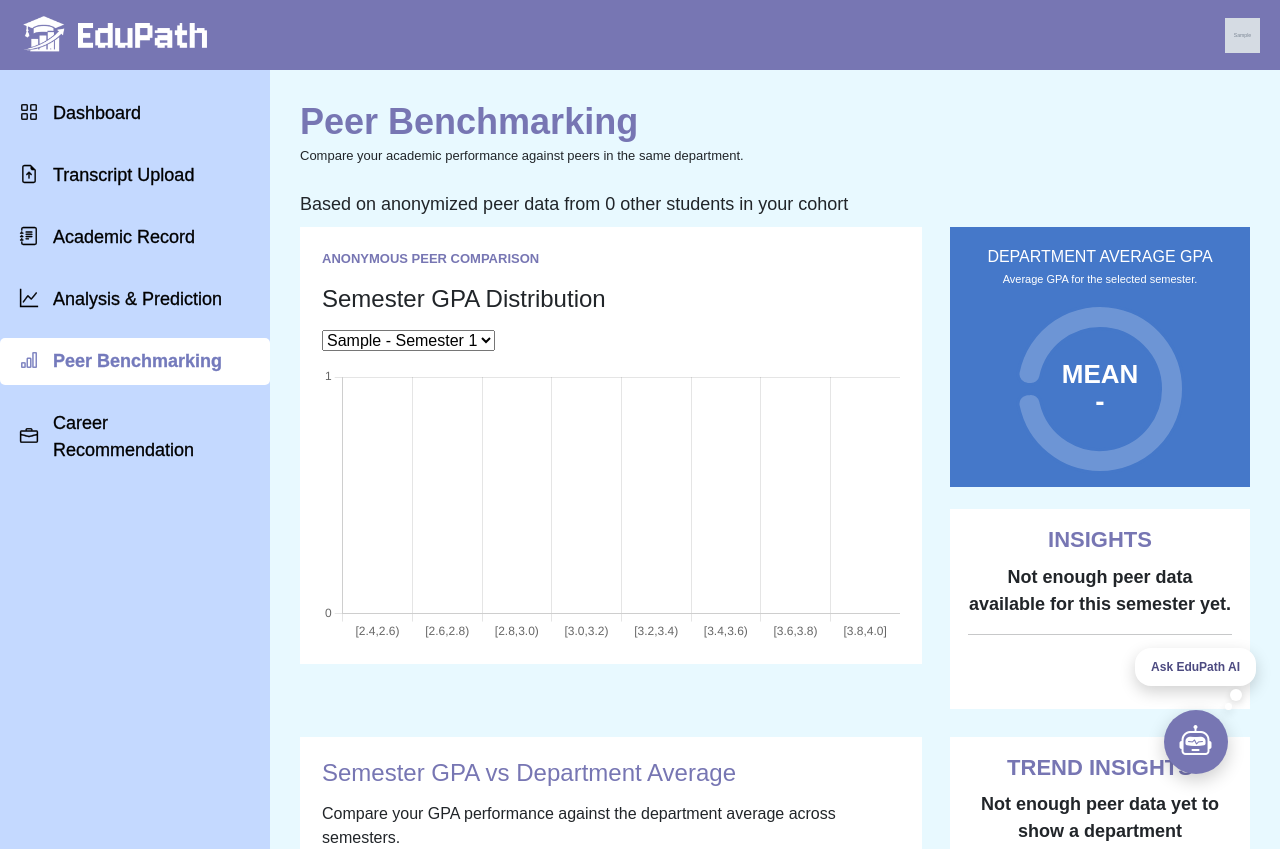
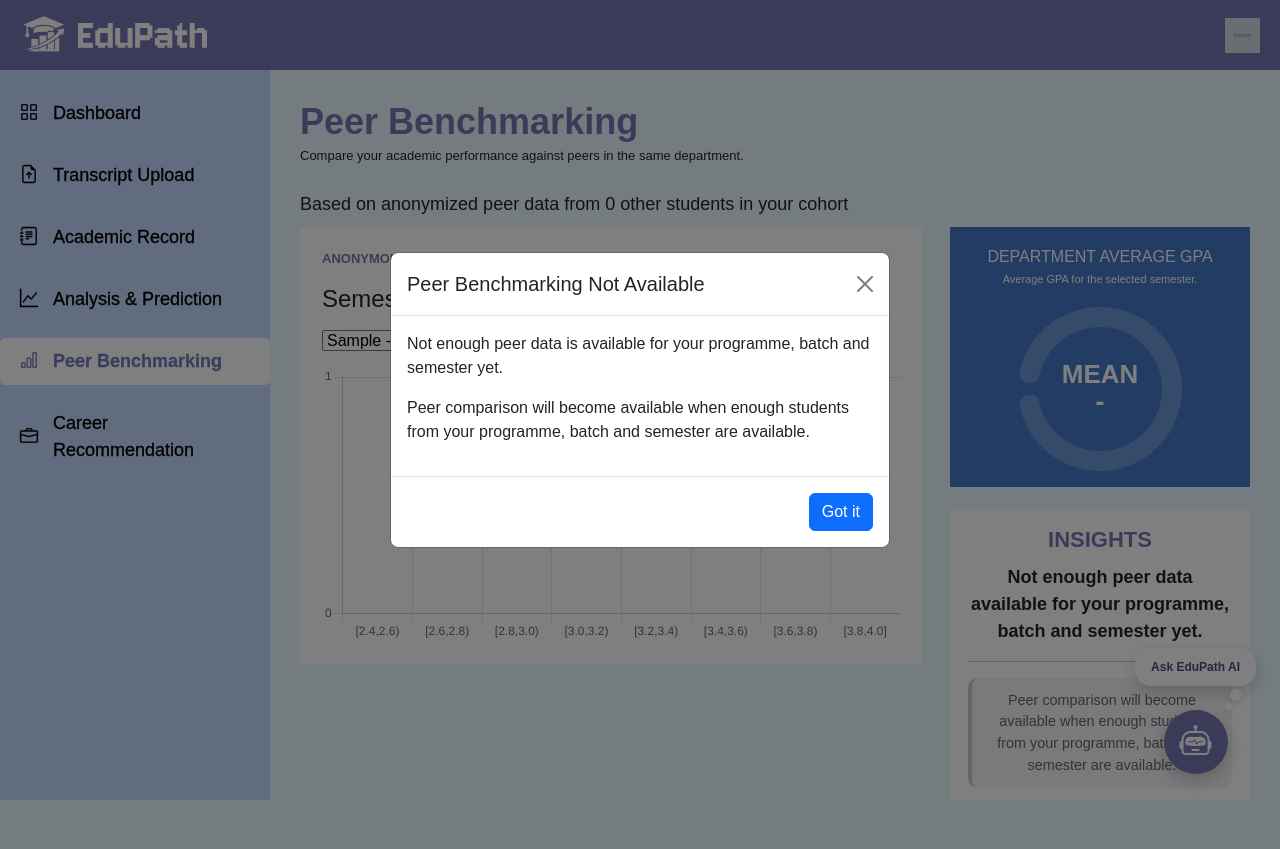
Before and after one commit to khor04/EduPath, a Flask app: page /benchmarking in a window 1280 px wide. Shown: the top 849 px of the page. After the commit the page ends 800 px from the top, so only its background shows below. Run offline with Flask 3, Linux system fonts and the light colour scheme; a user stored in the database is signed in; tables that the repository leaves empty hold one stand-in row (values such as "Sample post"); grey boxes marked "Sample" are stand-in pictures.

Commit message:
Show a one-time popup and clearer wording when peer data is insufficient
Replaces the empty motivation-box with an explanatory message, and adds
a modal (shown once per page visit, not on every dropdown change) so
students in small/new cohorts understand why benchmarking looks empty
instead of assuming it's broken.

```diff
--- a/static/css/benchmarking.css
+++ b/static/css/benchmarking.css
@@ -204,6 +204,14 @@
   border-left: 4px solid #e8b84c;
 }
 
+.motivation-box.info {
+  background-color: #f4f4f8;
+  color: #666;
+  border-left: 4px solid #c9c9d6;
+  font-size: 0.9rem;
+  font-weight: 400;
+}
+
 @media (max-width: 1100px) {
     .benchmark-grid {
         grid-template-columns: 1fr;
--- a/static/js/benchmark.js
+++ b/static/js/benchmark.js
@@ -6,6 +6,21 @@ const semesterSelector = document.getElementById("semesterSelector");
 let histogramChart = null;
 let meanChart = null;
 let trendChart = null;
+
+// Whether the page has already made its one-time "does the initially
+// selected semester have enough peer data" decision. Set on the FIRST
+// loadBenchmark() call (page entry) regardless of outcome, so the
+// not-enough-data popup can only ever appear once per page visit --
+// later dropdown changes just update the Insights box/charts, they
+// never re-trigger it, even if the newly selected semester also lacks
+// data.
+let entryDataCheckDone = false;
+
+function showNotEnoughDataModal() {
+  const modalEl = document.getElementById("notEnoughDataModal");
+  if (!modalEl || typeof bootstrap === "undefined") return;
+  new bootstrap.Modal(modalEl).show();
+}
 
 // ================================
 // Utility functions
@@ -185,7 +200,7 @@ function setMotivationMessage(performanceBand) {
   }
 
   el.textContent = pickMessage(pool);
-  el.classList.remove("above", "equal", "below");
+  el.classList.remove("above", "equal", "below", "info");
   el.classList.add(styleClass);
 }
 
@@ -208,15 +223,20 @@ async function loadBenchmark() {
 
     const data = await response.json();
 
+    const isEntryCheck = !entryDataCheckDone;
+    entryDataCheckDone = true;
+
     if (data.error) {
       document.getElementById("benchmarkInsight").textContent =
-        "Not enough peer data available for this semester yet.";
+        "Not enough peer data available for your programme, batch and semester yet.";
       document.getElementById("sampleSize").textContent = data.sample_size ?? 0;
       document.getElementById("departmentMeanValue").textContent = "-";
 
       const el = document.getElementById("motivationMessage");
-      el.textContent = "";
-      el.classList.remove("above", "below");
+      el.textContent =
+        "Peer comparison will become available when enough students from your programme, batch and semester are available.";
+      el.classList.remove("above", "equal", "below");
+      el.classList.add("info");
 
       histogramChart.data.userIndex = null;
       histogramChart.data.datasets[0].data = [];
@@ -225,6 +245,10 @@ async function loadBenchmark() {
 
       meanChart.data.datasets[0].data = [0, 4];
       meanChart.update();
+
+      if (isEntryCheck) {
+        showNotEnoughDataModal();
+      }
 
       return;
     }
--- a/templates/benchmarking.html
+++ b/templates/benchmarking.html
@@ -129,6 +129,27 @@
 
 </div>
 
+<!-- Shown once, only if the initially-selected semester lacks enough
+     peer data -- see benchmark.js's entryDataCheckDone gate. Later
+     dropdown changes never reopen it, they just update the page. -->
+<div class="modal fade" id="notEnoughDataModal" tabindex="-1" aria-hidden="true">
+  <div class="modal-dialog modal-dialog-centered">
+    <div class="modal-content">
+      <div class="modal-header">
+        <h5 class="modal-title">Peer Benchmarking Not Available</h5>
+        <button type="button" class="btn-close" data-bs-dismiss="modal" aria-label="Close"></button>
+      </div>
+      <div class="modal-body">
+        <p>Not enough peer data is available for your programme, batch and semester yet.</p>
+        <p>Peer comparison will become available when enough students from your programme, batch and semester are available.</p>
+      </div>
+      <div class="modal-footer">
+        <button type="button" class="btn btn-primary" data-bs-dismiss="modal">Got it</button>
+      </div>
+    </div>
+  </div>
+</div>
+
 <script src="https://cdn.jsdelivr.net/npm/chart.js"></script>
 <script src="{{ url_for('static', filename='js/benchmark.js') }}"></script>
 
```
